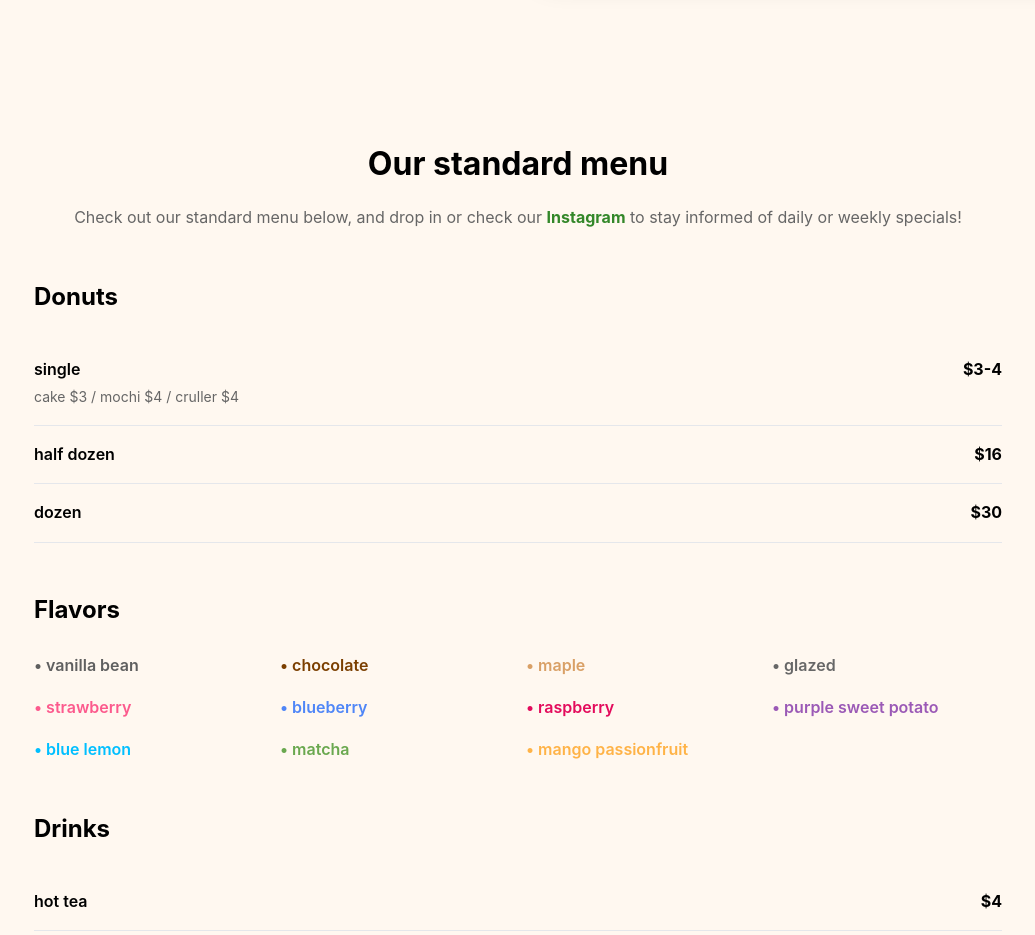
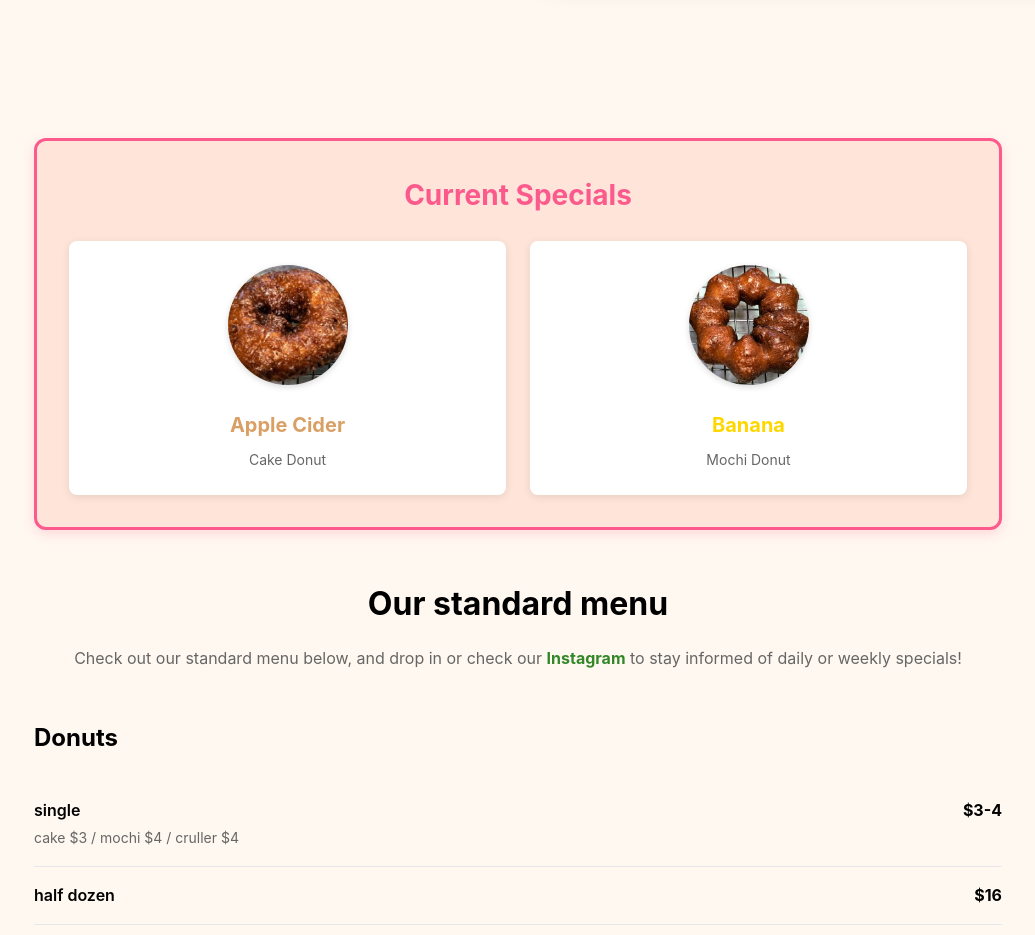
Before and after one commit to ctrujillo12/noks-donuts, a Next.js app: page / in a window 1280 px wide. Shown: the part 1380-2315 px from the top of the page, without its empty margins (122-1157 px from the left). Built offline with nearby package versions, Linux system fonts and the light colour scheme.

Commit message:
added specials

```diff
--- a/app/page.tsx
+++ b/app/page.tsx
@@ -191,6 +191,95 @@ No artificial/imitation flavors. No artificial colors. No preservatives. No high
 
         {/* Menu Section */}
         <section id="menu" style={{ padding: '5rem 1rem', maxWidth: '1000px', margin: '0 auto' }}>
+          {/* Specials Section */}
+          <div style={{
+            backgroundColor: '#FFE5D9',
+            padding: '2rem',
+            borderRadius: '12px',
+            marginBottom: '3rem',
+            border: '3px solid #fc5a8d',
+            boxShadow: '0 4px 12px rgba(252, 90, 141, 0.2)'
+          }}>
+            <h3 style={{
+              fontSize: '1.75rem',
+              fontWeight: 'bold',
+              marginBottom: '1rem',
+              color: '#fc5a8d',
+              textAlign: 'center'
+            }}>
+               Current Specials
+            </h3>
+            <div style={{
+              display: 'grid',
+              gridTemplateColumns: 'repeat(auto-fit, minmax(200px, 1fr))',
+              gap: '1.5rem',
+              marginTop: '1.5rem'
+            }}>
+              <div style={{
+                backgroundColor: 'white',
+                padding: '1.5rem',
+                borderRadius: '8px',
+                textAlign: 'center',
+                boxShadow: '0 2px 8px rgba(0,0,0,0.1)'
+              }}>
+                <img
+                  src="/images-noks/applecider.png"
+                  alt="Apple Cider Donut"
+                  style={{
+                    width: '120px',
+                    height: '120px',
+                    objectFit: 'cover',
+                    borderRadius: '50%',
+                    margin: '0 auto 1rem',
+                    boxShadow: '0 2px 6px rgba(0,0,0,0.15)'
+                  }}
+                />
+                <p style={{
+                  fontSize: '1.25rem',
+                  fontWeight: 'bold',
+                  color: '#d9a066',
+                  marginBottom: '0.5rem'
+                }}>
+                  Apple Cider
+                </p>
+                <p style={{ fontSize: '0.875rem', color: '#666' }}>
+                  Cake Donut
+                </p>
+              </div>
+              <div style={{
+                backgroundColor: 'white',
+                padding: '1.5rem',
+                borderRadius: '8px',
+                textAlign: 'center',
+                boxShadow: '0 2px 8px rgba(0,0,0,0.1)'
+              }}>
+                <img
+                  src="/images-noks/bananamochi.png"
+                  alt="Banana Mochi Donut"
+                  style={{
+                    width: '120px',
+                    height: '120px',
+                    objectFit: 'cover',
+                    borderRadius: '50%',
+                    margin: '0 auto 1rem',
+                    boxShadow: '0 2px 6px rgba(0,0,0,0.15)'
+                  }}
+                />
+                <p style={{
+                  fontSize: '1.25rem',
+                  fontWeight: 'bold',
+                  color: '#FFD700',
+                  marginBottom: '0.5rem'
+                }}>
+                  Banana
+                </p>
+                <p style={{ fontSize: '0.875rem', color: '#666' }}>
+                  Mochi Donut
+                </p>
+              </div>
+            </div>
+          </div>
+
           <h2 style={{ fontSize: '2rem', fontWeight: 'bold', textAlign: 'center', marginBottom: '1rem' }}>Our standard menu</h2>
           <p style={{ textAlign: 'center', color: '#666', marginBottom: '3rem' }}>
           Check out our standard menu below, and drop in or check our{" "}
```
Also changed, not shown: public/images-noks/applecider.png (added), public/images-noks/bananamochi.png (added).
